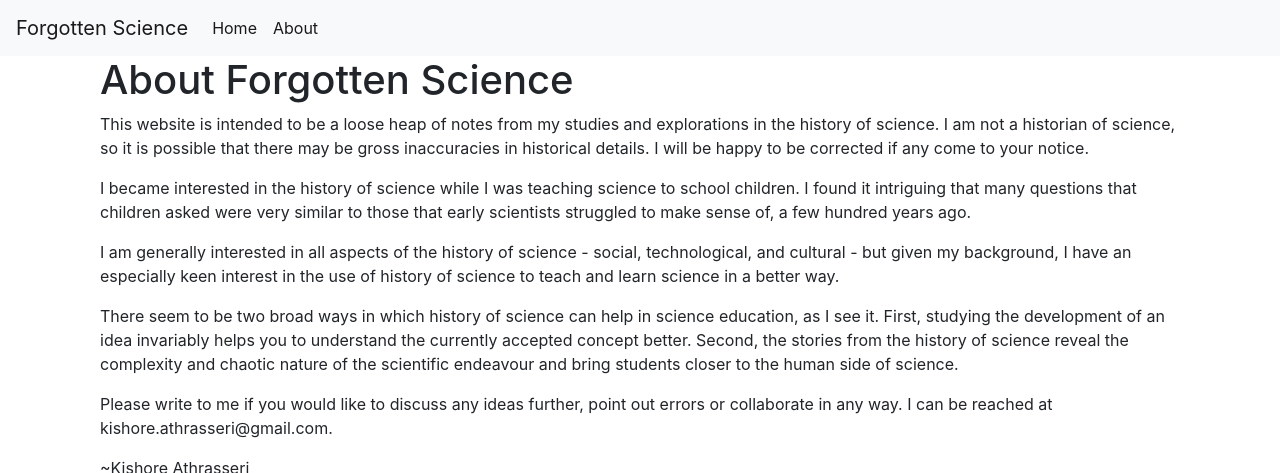
After one commit to athkishore/fgsci, a Flask app: page /about in a window 1280 px wide. The commit adds this page. Shown: the top 473 px of the page. Run offline with Flask 2, Linux system fonts and the light colour scheme; parts of the project's set-up code (start-up, migrations or seed data) failed here and were passed over; some libraries are stand-ins or nearby versions.

Commit message:
about page

```diff
--- a/app/routes.py
+++ b/app/routes.py
@@ -17,15 +17,19 @@ def index():
   featured_info = zip(featured, featured_posts)
   return render_template('index.html', title='Home', posts=posts[0:1],featured_info=featured_info)
 
+@app.route('/about')
+def about():
+  return render_template('about.html', title='About')
+
 @app.route('/all-posts')
-#@login_required
+@login_required
 def all_posts():
   #user = {'username':'admin'}
   posts = Post.query.order_by(Post.timestamp.desc()).all()
   return render_template('all_posts.html', title='Home', posts=posts)
 
 @app.route('/drafts')
-#@login_required
+@login_required
 def drafts():
   #user = {'username':'admin'}
   posts = Post.query.filter_by(status=0).order_by(Post.timestamp.desc()).all()
--- /dev/null
+++ b/app/templates/about.html
@@ -0,0 +1,38 @@
+{% extends "base.html" %}
+
+{% block app_content %}
+<div class="container">
+  <h1>About Forgotten Science</h1>
+
+  <p>This website is intended to be a loose heap of notes from my studies and
+  explorations in the history of science. I am not a historian of science,
+  so it is possible that there may be gross inaccuracies in historical
+  details. I will be happy to be corrected if any come to your notice.</p>
+
+  <p>I became interested in the history of science while I was teaching
+  science to school children. I found it intriguing that many questions that
+  children asked were very similar to those that early scientists struggled
+  to make sense of, a few hundred years ago.</p>
+
+  <p>I am generally interested in all aspects of the history of science - social,
+  technological, and cultural - but given my background, I have an
+  especially keen interest in the use of history of science to teach and learn science in
+  a better way.</p>
+
+  <p>There seem to be two broad ways in which history of science can help in
+  science education, as I see it. First, studying the development of an idea
+  invariably helps you to understand the currently accepted concept better.
+  Second, the stories from the history of science reveal the complexity and
+  chaotic nature of the scientific endeavour and bring students closer to
+  the human side of science.</p>
+
+  <p>Please write to me if you would like to discuss any ideas further,
+  point out errors or collaborate in any way. I can be reached at
+  kishore.athrasseri@gmail.com.</p>
+
+  <p>~Kishore Athrasseri</p>
+  <div>
+  <img src="/static/kishore.jpg" width="150">
+  </div>
+</div>
+{% endblock %}
--- a/app/templates/base.html
+++ b/app/templates/base.html
@@ -33,6 +33,8 @@
       <ul class="navbar-nav mr-auto">
           <li class="nav-item active">
             <a class="nav-link" href="{{ url_for('index') }}">Home</a></li>
+          <li class="nav-item active">
+            <a class="nav-link" href="{{ url_for('about') }}">About</a></li>
         </ul>
         <ul class="navbar-nav">
           {% if current_user.is_authenticated and current_user.username ==
@@ -71,6 +73,8 @@
     <span style="font-size:100%">
     {% block app_content %}{% endblock %}
     </span>
+    <hr>
+    CC 4.0 BY-SA
   </div>
   <script src="https://code.jquery.com/jquery-3.3.1.slim.min.js" integrity="sha384-q8i/X+965DzO0rT7abK41JStQIAqVgRVzpbzo5smXKp4YfRvH+8abtTE1Pi6jizo" crossorigin="anonymous"></script>
   <script src="https://cdnjs.cloudflare.com/ajax/libs/popper.js/1.14.6/umd/popper.min.js" integrity="sha384-wHAiFfRlMFy6i5SRaxvfOCifBUQy1xHdJ/yoi7FRNXMRBu5WHdZYu1hA6ZOblgut" crossorigin="anonymous"></script>
--- a/app/templates/index.html
+++ b/app/templates/index.html
@@ -32,7 +32,5 @@
       {% endfor %}
     </div>
   </div>
-<hr>
-CC 4.0 BY-SA
 
 {% endblock %}
```
